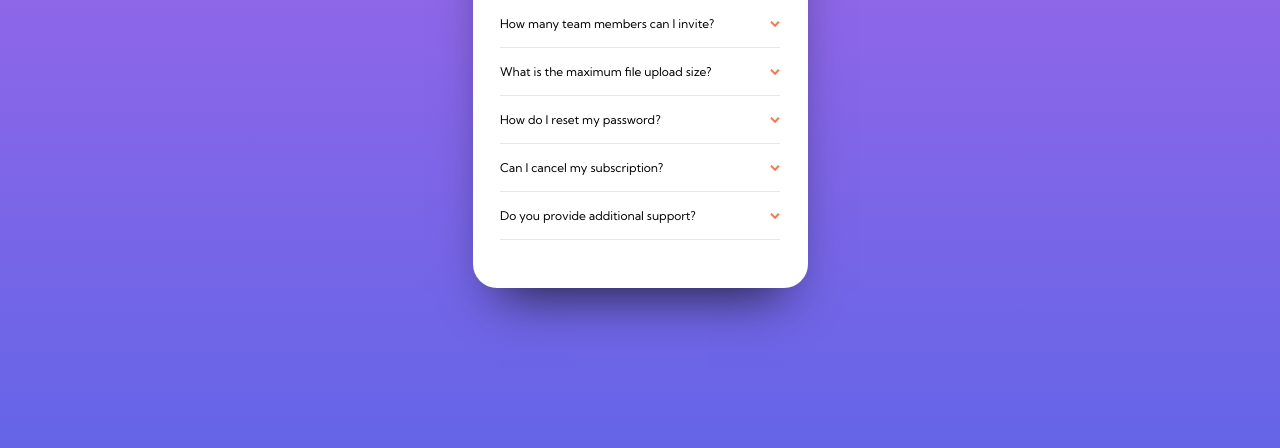
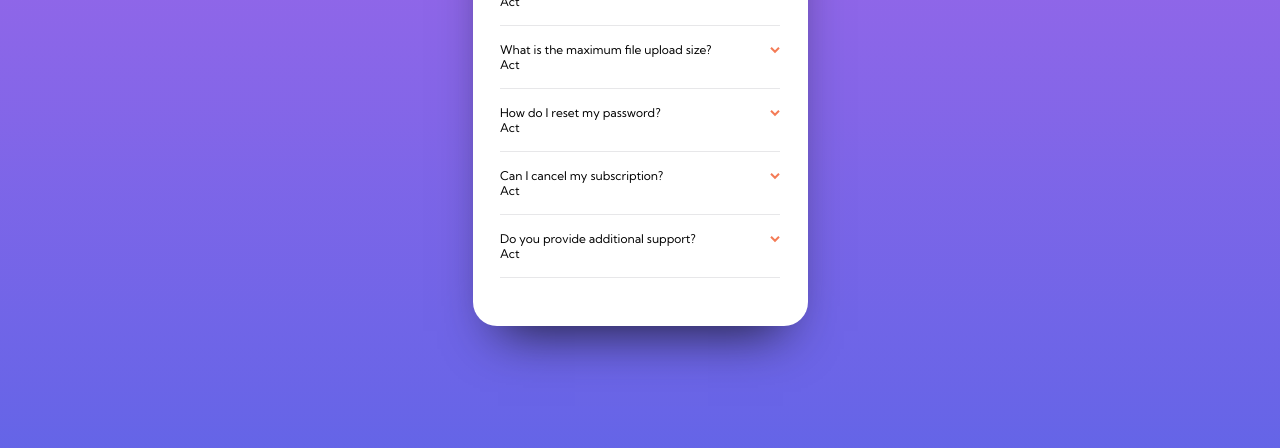
Before and after one commit to kujerocoding/faq-accordion-card, a plain HTML site: page index.html in a window 1280 px wide. Shown: the part 352-800 px from the top of the page. Drawn offline with Linux system fonts and the light colour scheme.

Commit message:
Rename faq__answer--close to faq__answer

```diff
--- a/index.html
+++ b/index.html
@@ -19,16 +19,19 @@
         <section class="faq__lists">
             <h2>Faq</h2>
             <ul>
-                <li class="faq__list"><button class="faq__list--btn">How many team members can I invite?<span class="btn__arrow"><img src="/images/icon-arrow-down.svg" alt="" class="img__arrow"></span></button>
-                    <p class="faq__answer--close faq__answer--active">Act</p></li>
+                <li class="faq__list">
+                    <button class="faq__list--btn">How many team members can I invite?
+                        <span class="btn__arrow"><img src="/images/icon-arrow-down.svg" alt="" class="img__arrow"></span>
+                    </button>
+                    <p class="faq__answer faq__answer--active">Act</p></li>
                 <li class="faq__list"><button class="faq__list--btn">What is the maximum file upload size?<span class="btn__arrow"><img src="/images/icon-arrow-down.svg" alt="" class="img__arrow"></span></button>
-                    <p class="faq__answer--close faq__answer--active">Act</p></li>
+                    <p class="faq__answer faq__answer--active">Act</p></li>
                 <li class="faq__list"><button class="faq__list--btn">How do I reset my password?<span class="btn__arrow"><img src="/images/icon-arrow-down.svg" alt="" class="img__arrow"></span></button>
-                    <p class="faq__answer--close faq__answer--active">Act</p></li>
+                    <p class="faq__answer faq__answer--active">Act</p></li>
                 <li class="faq__list"><button class="faq__list--btn">Can I cancel my subscription?<span class="btn__arrow"><img src="/images/icon-arrow-down.svg" alt="" class="img__arrow"></span></button>
-                    <p class="faq__answer--close faq__answer--active">Act</p></li>
+                    <p class="faq__answer faq__answer--active">Act</p></li>
                 <li class="faq__list"><button class="faq__list--btn">Do you provide additional support?<span class="btn__arrow"><img src="/images/icon-arrow-down.svg" alt="" class="img__arrow"></span></button>
-                    <p class="faq__answer--close faq__answer--active">Act</p></li>
+                    <p class="faq__answer faq__answer--active">Act</p></li>
             </ul>
         </section>
     </div>
```
